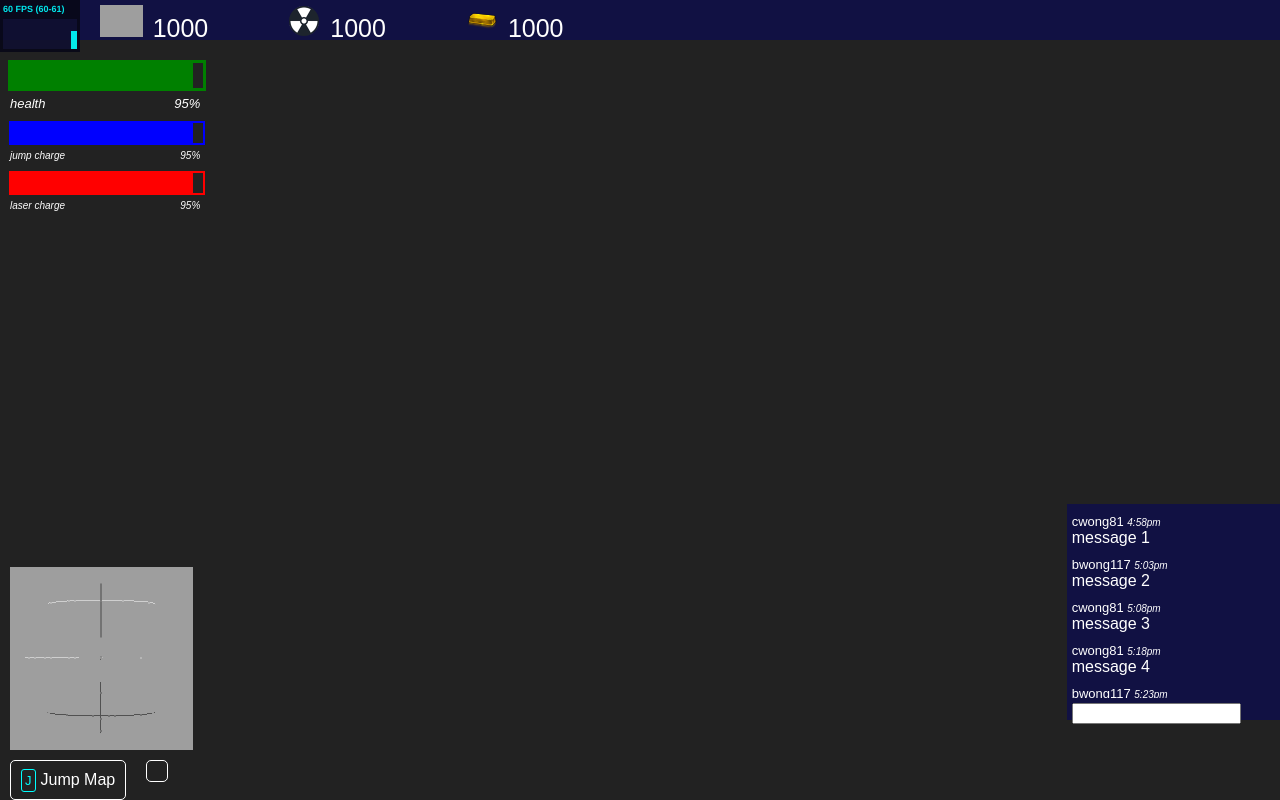
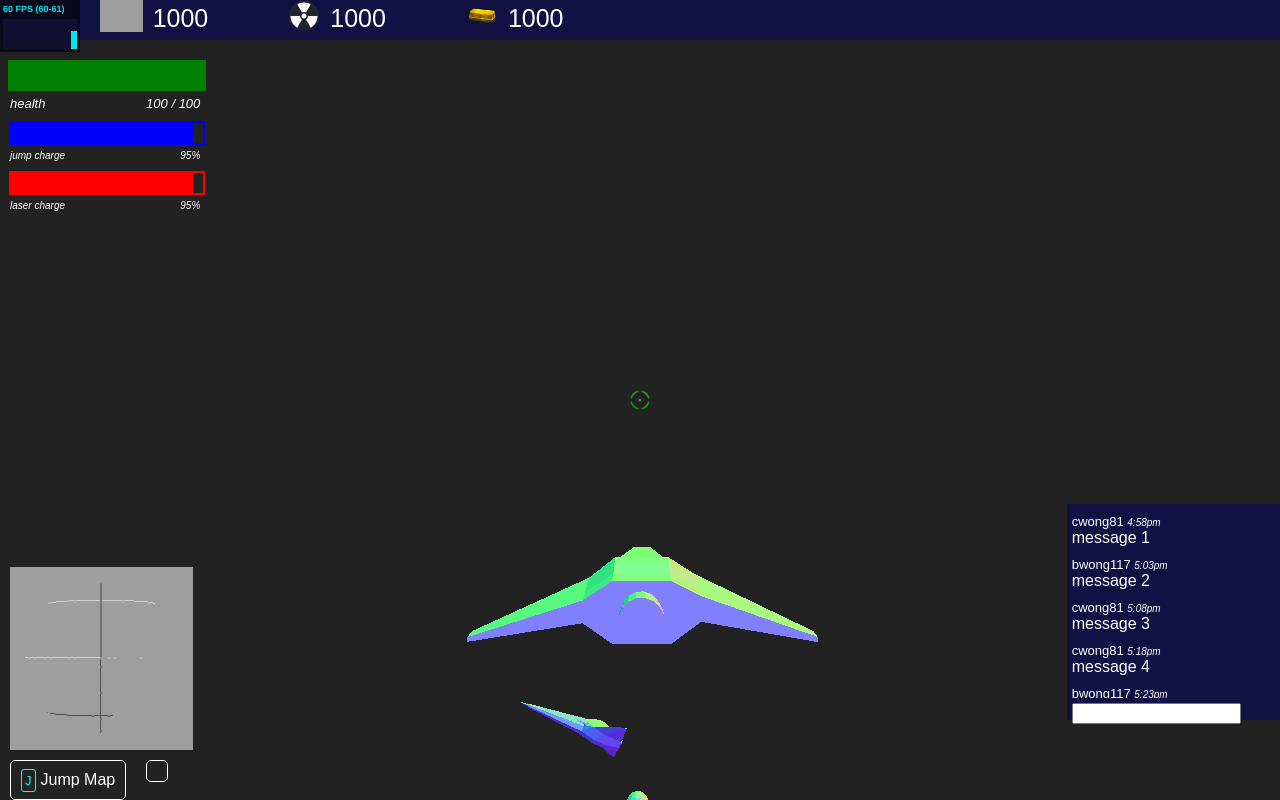
Before and after one commit to juliusrain/eclipse, a PHP site: page /game in a window 1280 px wide. Run offline with PHP 8.4, Linux system fonts and the light colour scheme; grey boxes are pictures that could not be loaded.

Commit message:
fixed bugs, code styling; merged

```diff
--- a/dev/game/GameEngine.js
+++ b/dev/game/GameEngine.js
@@ -75,7 +75,7 @@
     $('#'+which+'value').html(numer+' / '+denom);
 };
 GameEngine.prototype.updateVitalsInfo = function () {
-	this.updateVitalSlot('health', this.gameParameters.health, this.gameParameters.maxhealth);
+    this.updateVitalSlot('health', sceneElements.mainShip.gameParameters.health, sceneElements.mainShip.gameParameters.maxhealth);
 };
 
 // GameEngine update function
--- a/dev/game/UI.js
+++ b/dev/game/UI.js
@@ -1,7 +1,10 @@
 
-//window resize events
+// window resize events
 $(window).load(sizeGame);
 $(window).resize(sizeGame);
+
+// click events
+$('#jumpmapcontrol').click(toggleJumpMap);
 
 // keyboard events
 $(window).keypress(function (e){
--- a/dev/game/gamestyle.css
+++ b/dev/game/gamestyle.css
@@ -38,10 +38,10 @@
     margin:0px 40px;
     float:left;
     font-size:25px;
-    margin-top:5px;
 }
 .resourcenumber img {
     height:32px;
+    vertical-align:text-bottom;
 }
 .resourcenumber span {
     margin-left:10px;
```
Also changed, not shown: dev/game/frame.js (+4 -4 lines), dev/game/index.html (indentation only). Lines whose indentation alone changed are shown as unchanged.
